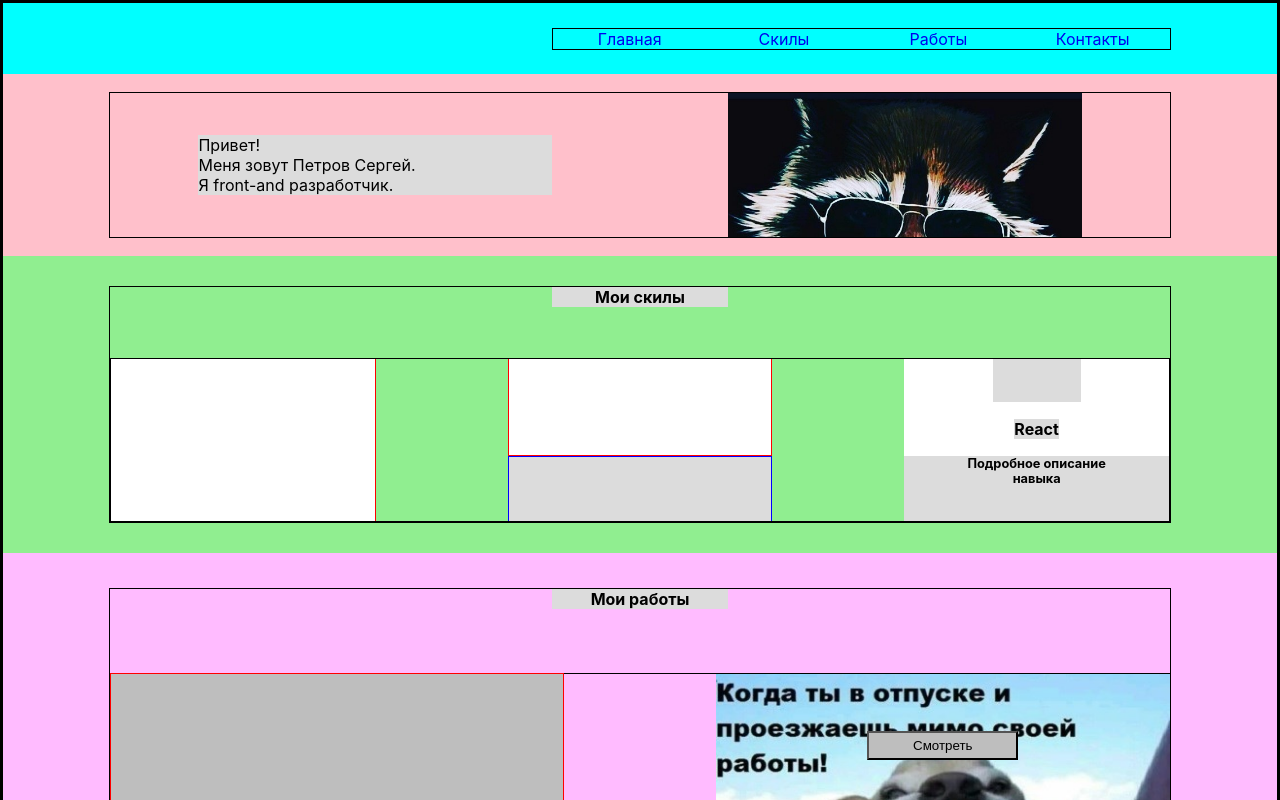
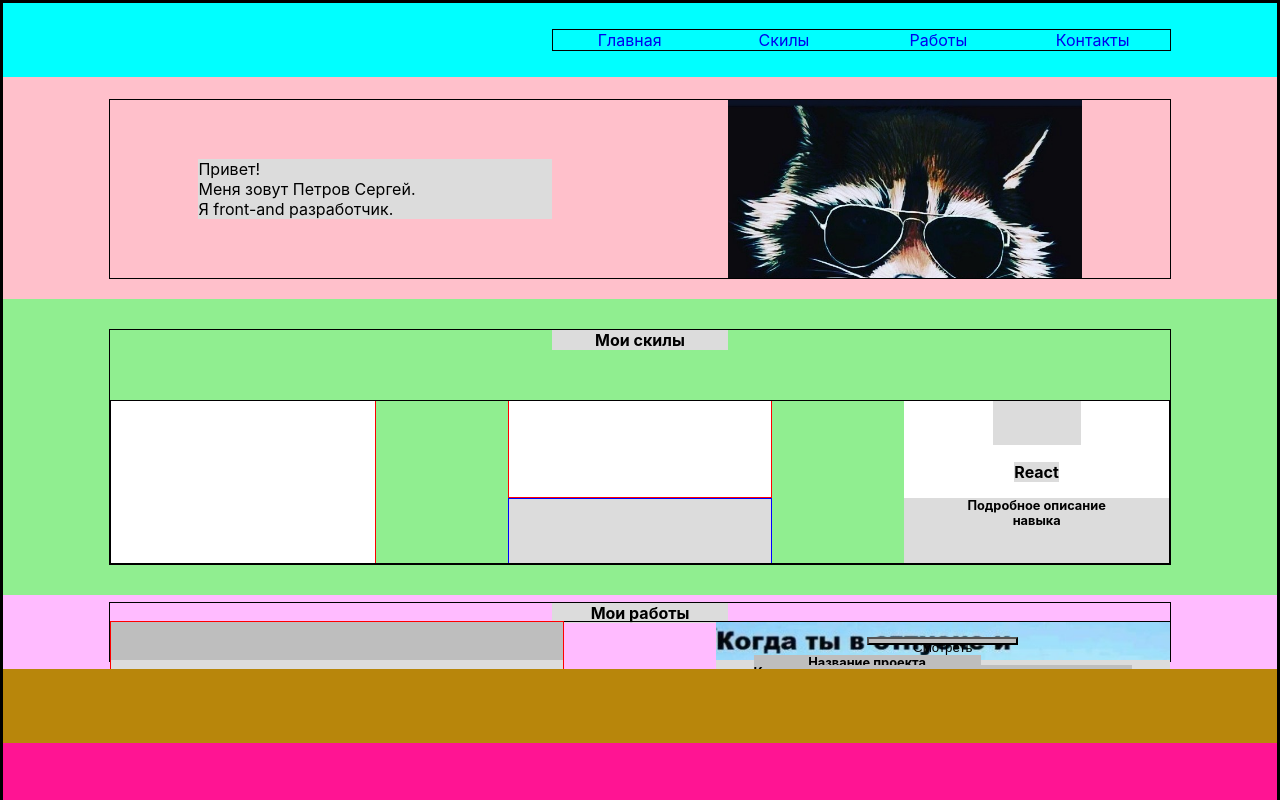
Before and after one commit to zerkalo70/portfolio, a React (Create React App) app: page / in a window 1280 px wide. Shown: the top 800 px of the page. Built offline with nearby package versions, Linux system fonts and the light colour scheme.

Commit message:
edited skript

```diff
--- a/src/App.css
+++ b/src/App.css
@@ -9,7 +9,7 @@
 .parent {
   display: grid;
   grid-template-columns: 1fr;
-  grid-template-rows: 5% 1fr 1.7fr 2fr 1fr 1fr 1fr;
+  grid-template-rows: 1fr 3fr 4fr 1fr 1fr 1fr 1fr;
   grid-template-areas: "A"
   "B"
   "C"
@@ -94,13 +94,12 @@ a:hover {
 .baseB {
   display: grid;
     grid-template-columns: 1fr 1fr 1fr 1fr 1fr 1fr 1fr 1fr 1fr 1fr 1fr 1fr;
-  grid-template-rows: 1fr 1fr 1fr;
+    grid-template-rows: 1fr;
     grid-template-areas:
-          ". . . . . . . fB fB fB fB ."
-          ". rB rB rB rB . . fB fB fB fB ."
-          ". . . . . . . fB fB fB fB .";
+          ". rB rB rB rB . . fB fB fB fB .";
     grid-area: baseB;
     border: 1px solid black;
+    height: 100%;
 }
 
 .resume {
@@ -108,6 +107,7 @@ a:hover {
     background-color: gainsboro;
     color: black;
     text-align: left;
+    align-self: center;
 }
 
 .foto {
--- a/src/App.js
+++ b/src/App.js
@@ -19,8 +19,7 @@ function App() {
             <div className="resume">
               <span>Привет!<br/> Меня зовут Петров Сергей.<br/> Я front-and разработчик.</span>
             </div>
-            <div className="foto">
-            </div>
+            <div className="foto"></div>
           </div>
         </div>
         <div className="C">
```
Lines whose indentation alone changed are shown as unchanged.
